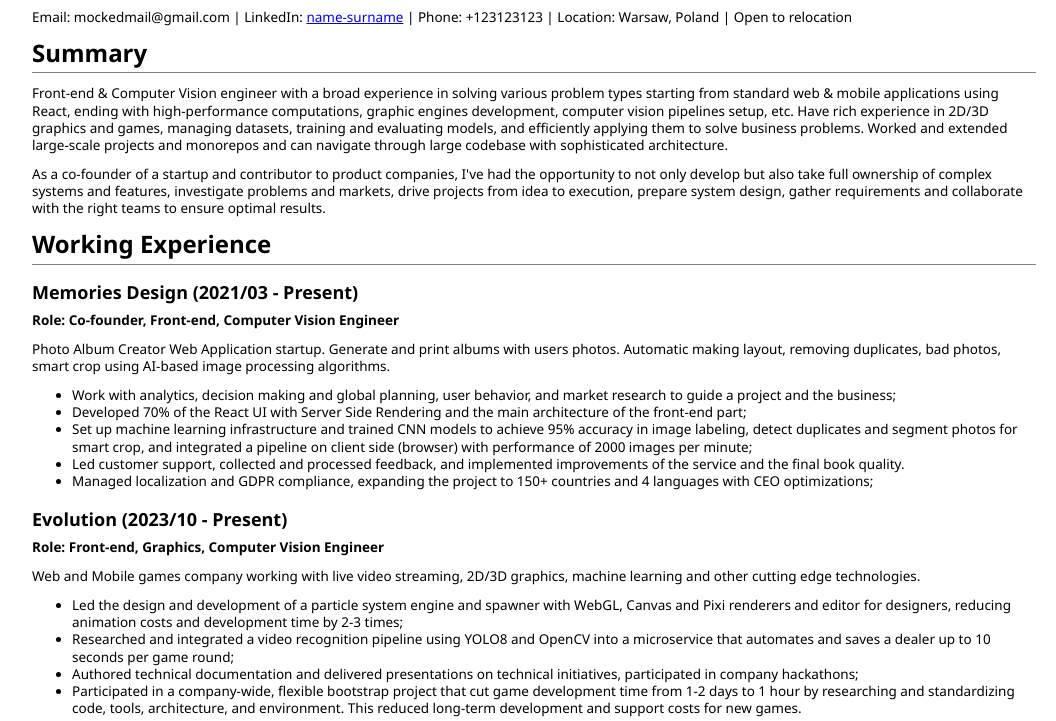
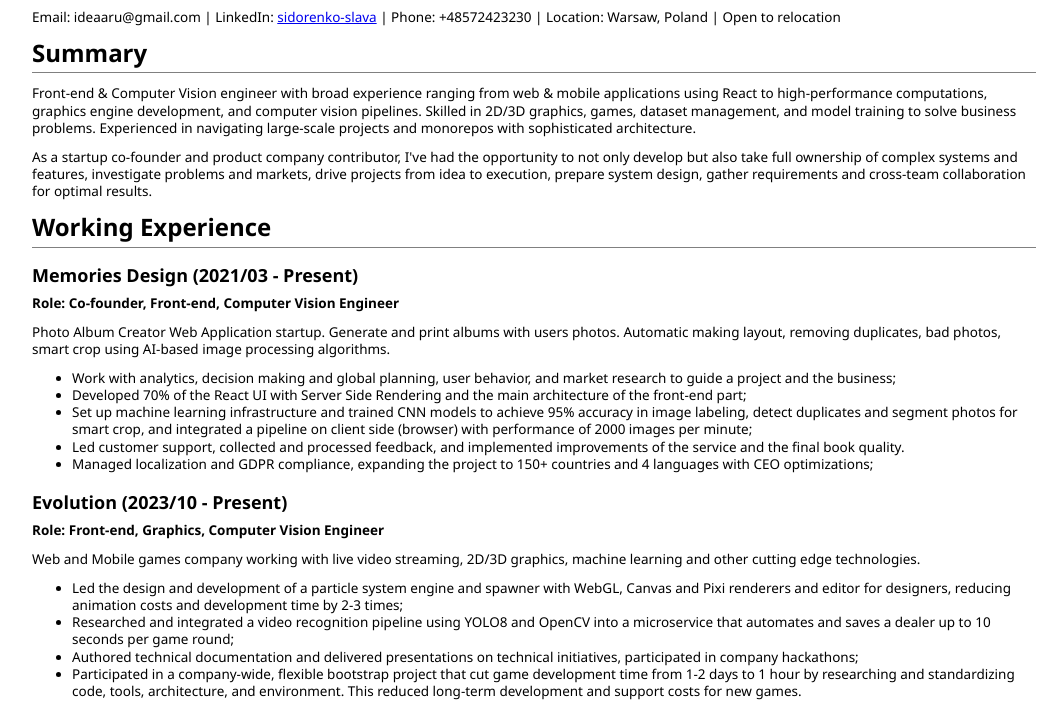
Before and after one commit to ComplexImg/my-cv, a plain HTML site: page index.html in a window 1280 px wide. Shown: the part 76-797 px from the top of the page, without its empty margins (106-1162 px from the left). Drawn offline with Linux system fonts and the light colour scheme.

Commit message:
update summary

```diff
--- a/index.html
+++ b/index.html
@@ -53,17 +53,17 @@
 </style>
 
 <body>
-# Name Surname
+# Slava Sidorenko
 
 **Senior Front-End & Graphics Engineer (8+ years) | Computer Vision & Machine Learning Engineer (3+ years)**
 
-Email: mockedmail@gmail.com | LinkedIn: [name-surname](https://www.linkedin.com/in/name-surname/) | Phone: +123123123 | Location: Warsaw, Poland | Open to relocation
+Email: ideaaru@gmail.com | LinkedIn: [sidorenko-slava](https://www.linkedin.com/in/sidorenko-slava/) | Phone: +48572423230 | Location: Warsaw, Poland | Open to relocation
 
 ## Summary
 
-Front-end & Computer Vision engineer with a broad experience in solving various problem types starting from standard web & mobile applications using React, ending with high-performance computations, graphic engines development, computer vision pipelines setup, etc. Have rich experience in 2D/3D graphics and games, managing datasets, training and evaluating models, and efficiently applying them to solve business problems. Worked and extended large-scale projects and monorepos and can navigate through large codebase with sophisticated architecture.
+Front-end & Computer Vision engineer with broad experience ranging from web & mobile applications using React to high-performance computations, graphics engine development, and computer vision pipelines. Skilled in 2D/3D graphics, games, dataset management, and model training to solve business problems. Experienced in navigating large-scale projects and monorepos with sophisticated architecture.
 
-As a co-founder of a startup and contributor to product companies, I've had the opportunity to not only develop but also take full ownership of complex systems and features, investigate problems and markets, drive projects from idea to execution, prepare system design, gather requirements and collaborate with the right teams to ensure optimal results.
+As a startup co-founder and product company contributor, I've had the opportunity to not only develop but also take full ownership of complex systems and features, investigate problems and markets, drive projects from idea to execution, prepare system design, gather requirements and cross-team collaboration for optimal results.
 
 ## Working Experience
 
```
Also changed, not shown: 1 other file.
